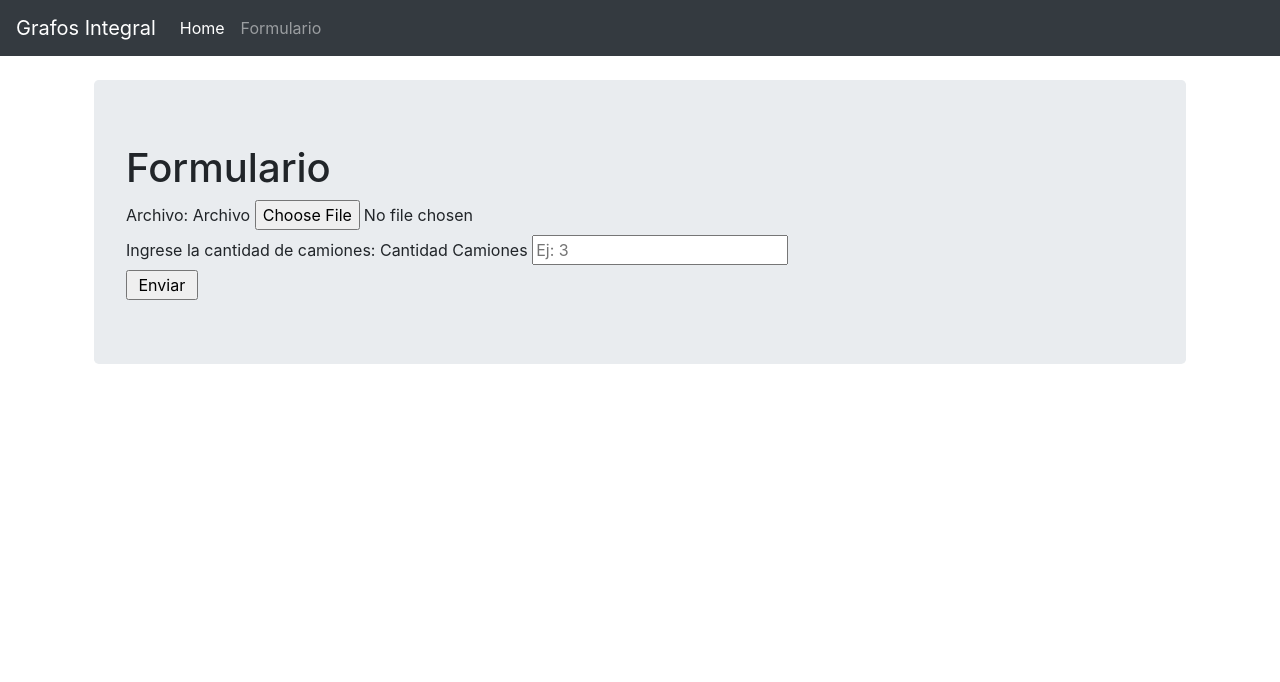
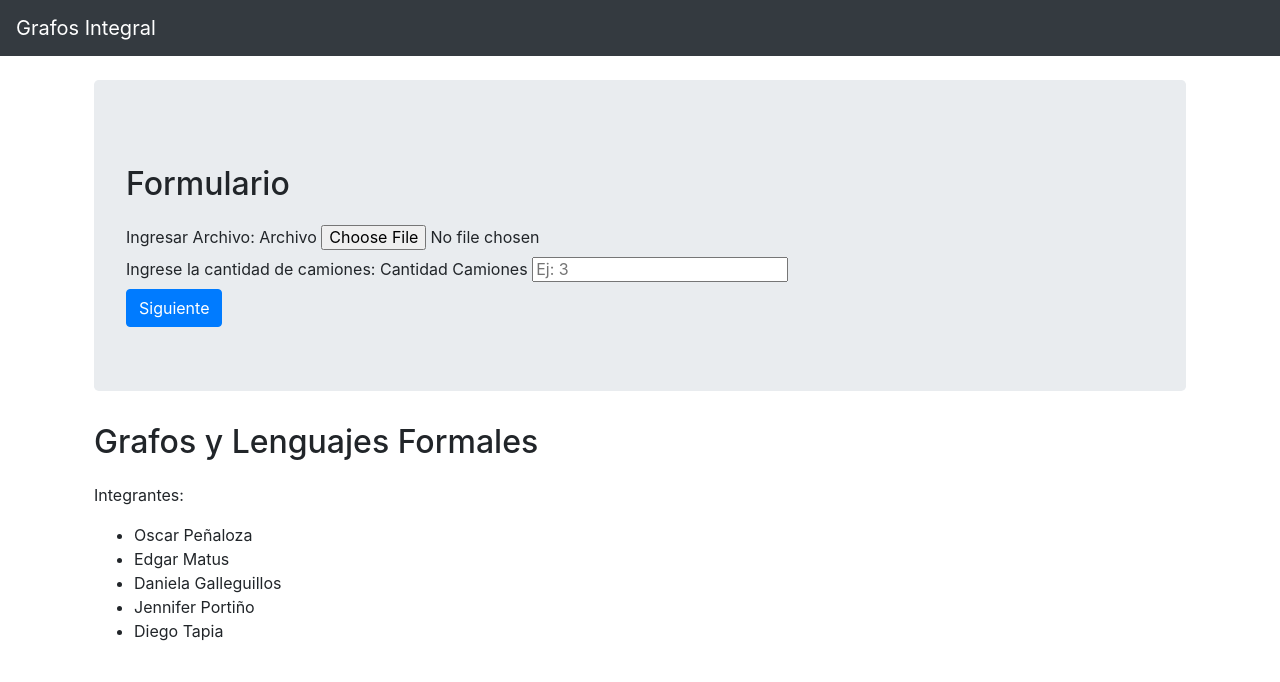
Before and after one commit to JenVPF/Integral_Grafos, a Flask app: page /about in a window 1280 px wide. Shown: the top 682 px of the page. Run offline with Flask 2, Linux system fonts and the light colour scheme; some libraries are stand-ins or nearby versions.

Commit message:
Se cambia el diseño de la pag ingresando clases en css

```diff
--- a/app.py
+++ b/app.py
@@ -109,7 +109,7 @@ def datos():
     if request.method == 'POST' and request.form.get('enviar', True) == 'Enviar' :
         return redirect('rutas')
 
-    return render_template("datos.html", form=form, message=message, message2=message2,T1=[C.to_html(classes='data', header="true")], T2=[P.to_html(classes='data', header="true")])
+    return render_template("datos.html", form=form, message=message, message2=message2,message3=message3,message4=message4,T1=[C.to_html(classes='data', header="true")], T2=[P.to_html(classes='data', header="true")])
 
 @app.route('/rutas', methods = ['GET', 'POST'])
 def rutas():
--- a/templates/about.html
+++ b/templates/about.html
@@ -6,11 +6,12 @@
     <h1>Formulario</h1>
     <form action="" method="post" enctype="multipart/form-data">
         {{ form.csrf_token }}
-        Archivo: {{ form.archivo.label() }} {{ form.archivo() }}<br/>
+        Ingresar Archivo: {{ form.archivo.label() }} {{ form.archivo() }}<br/>
 
         Ingrese la cantidad de camiones: {{ form.cant_camiones.label() }} {{ form.cant_camiones(placeholder="Ej: 3") }}<br/>
 
-        {{ form.submit }}
+        {{ form.submit(Class="btn btn-primary",value = "Siguiente") }}
+
     </form>
 </div>
 
--- a/templates/home.html
+++ b/templates/home.html
@@ -9,7 +9,7 @@
   </p>
   <hr class="my-4">
   <p>Se deben usar coordenadas GPS cargadas desde un archivo</p>
-  <a class="btn btn-primary btn-lg" href="{{ url_for('about')}}" role="button">About</a>
+  <a class="btn btn-primary btn-lg" href="{{ url_for('about')}}" role="button">Siguiente</a>
   <link rel="stylesheet" href="{{ url_for('static', filename='main.css')}}">
 </div>
 
--- a/templates/layout.html
+++ b/templates/layout.html
@@ -4,22 +4,25 @@
     <meta charset="UTF-8">
     <title>Grafos Trabajo Integral</title>
     <link rel="stylesheet" href="https://stackpath.bootstrapcdn.com/bootstrap/4.5.0/css/bootstrap.min.css" integrity="sha384-9aIt2nRpC12Uk9gS9baDl411NQApFmC26EwAOH8WgZl5MYYxFfc+NcPb1dKGj7Sk" crossorigin="anonymous">
+
+    <link rel="stylesheet" href="https://cdnjs.cloudflare.com/ajax/libs/normalize/5.0.0/normalize.min.css">
+		<link rel='stylesheet' href='https://maxcdn.bootstrapcdn.com/font-awesome/4.3.0/css/font-awesome.min.css'>
+		<link rel="stylesheet" href="/static/style.css">
+		<script src='https://cdnjs.cloudflare.com/ajax/libs/jquery/2.1.3/jquery.min.js'></script>
+		<script src="/static/script.js"></script>
+
+
+
+
+
   </head>
   <body>
-
+    <div class="logmod">
     <nav class="navbar navbar-expand-lg navbar-dark bg-dark">
       <a class="navbar-brand" href="{{ url_for('home') }}">Grafos Integral</a>
-      <button class="navbar-toggler" type="button" data-toggle="collapse" data-target="#navbarNav" aria-controls="navbarNav" aria-expanded="false" aria-label="Toggle navigation">
-        <span class="navbar-toggler-icon"></span>
-      </button>
+
       <div class="collapse navbar-collapse" id="navbarNav">
         <ul class="navbar-nav">
-          <li class="nav-item active">
-            <a class="nav-link" href="{{ url_for('home') }}">Home</a>
-          </li>
-          <li class="nav-item">
-            <a class="nav-link" href="{{ url_for('about') }}">Formulario</a>
-          </li>
         </ul>
       </div>
     </nav>
@@ -28,11 +31,21 @@
     <div class="container p-4">
       {% block content %}
       {% endblock%}
+      <div class="footer">
+        <footer>
+          <h1 class="textTittle">Grafos y Lenguajes Formales</h1>
+          <p class="text">Integrantes: </p>
+          <ul class="text">
+            <li>Oscar Peñaloza</li>
+            <li>Edgar Matus</li>
+            <li>Daniela Galleguillos</li>
+            <li>Jennifer Portiño</li>
+            <li>Diego Tapia</li>
+          </ul>
+
+        </footer>
+      </div>
     </div>
 
-    <!-- SCRIPTS -->
-    <script src="https://code.jquery.com/jquery-3.5.1.slim.min.js" integrity="sha384-DfXdz2htPH0lsSSs5nCTpuj/zy4C+OGpamoFVy38MVBnE+IbbVYUew+OrCXaRkfj" crossorigin="anonymous"></script>
-    <script src="https://cdn.jsdelivr.net/npm/popper.js@1.16.0/dist/umd/popper.min.js" integrity="sha384-Q6E9RHvbIyZFJoft+2mJbHaEWldlvI9IOYy5n3zV9zzTtmI3UksdQRVvoxMfooAo" crossorigin="anonymous"></script>
-    <script src="https://stackpath.bootstrapcdn.com/bootstrap/4.5.0/js/bootstrap.min.js" integrity="sha384-OgVRvuATP1z7JjHLkuOU7Xw704+h835Lr+6QL9UvYjZE3Ipu6Tp75j7Bh/kR0JKI" crossorigin="anonymous"></script>
   </body>
 </html>
```
Also changed, not shown: templates/datos.html (+33 -8 lines).
